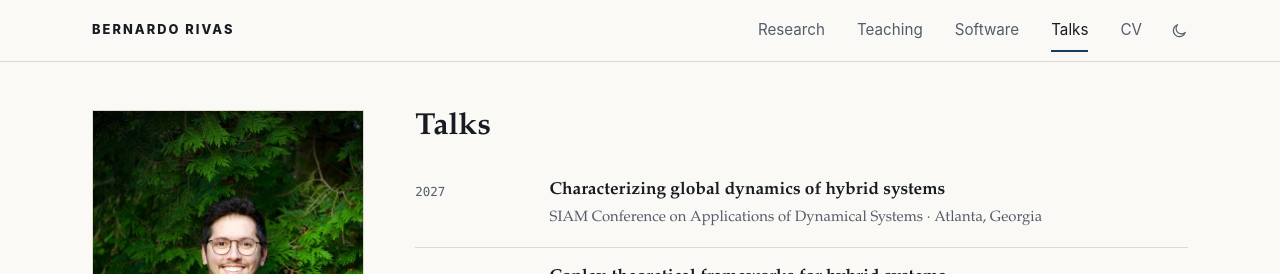
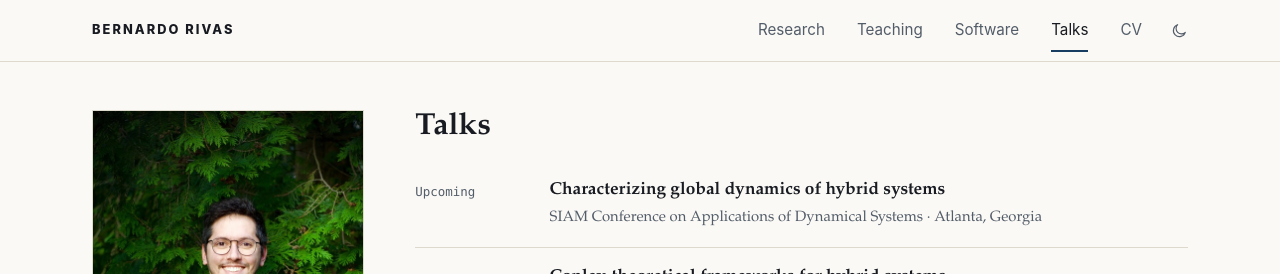
Before and after one commit to bernardorivas/bernardorivas.github.io, a Next.js app: page /talks in a window 1280 px wide. Shown: the top 274 px of the page. Built offline with nearby package versions, Linux system fonts and the light colour scheme.

Commit message:
List the 2027 talks under Upcoming
A talk marked upcoming is shown under "Upcoming" in the rail instead of its
year, as Research shows "Pending".

```diff
--- a/src/app/talks/page.tsx
+++ b/src/app/talks/page.tsx
@@ -1,7 +1,12 @@
 import { buildMetadata } from "@/lib/metadata";
 import { talksCopy } from "@/data/copy";
 import { talks } from "@/data/talks";
+import type { Talk } from "@/data/types";
 import TalkEntry from "@/components/TalkEntry";
+
+// The rail names each group once: "Upcoming" for talks not yet given, as
+// Research does with "Pending", and otherwise the year.
+const railOf = (talk: Talk) => (talk.upcoming ? "Upcoming" : talk.year);
 
 export const metadata = buildMetadata({
   title: "Talks — Bernardo Rivas",
@@ -21,8 +26,8 @@ export default function Talks() {
               key={talk.id}
               talk={talk}
               railLabel={
-                index === 0 || talk.year !== talks[index - 1]?.year
-                  ? talk.year
+                index === 0 || railOf(talk) !== railOf(talks[index - 1])
+                  ? railOf(talk)
                   : null
               }
             />
--- a/src/data/talks.ts
+++ b/src/data/talks.ts
@@ -9,12 +9,14 @@ export const talks: Talk[] = [
     year: "2027",
     title: "Characterizing global dynamics of hybrid systems",
     venue: "SIAM Conference on Applications of Dynamical Systems · Atlanta, Georgia",
+    upcoming: true,
   },
   {
     id: "talk-hybrid-global",
     year: "2027",
     title: "Conley-theoretical frameworks for hybrid systems",
     venue: "Applied Math Seminar, Rutgers University · New Brunswick, New Jersey",
+    upcoming: true,
   },
   {
     id: "talk-homological",
--- a/src/data/types.ts
+++ b/src/data/types.ts
@@ -8,7 +8,10 @@ export interface Publication {
   arxivId?: string;
   links?: PublicationLink[];  // extra links (code, proceedings) after the arXiv id
 }
-export interface Talk { id: string; year: string; title: string; venue: string; }
+export interface Talk {
+  id: string; year: string; title: string; venue: string;
+  upcoming?: boolean;         // shown under "Upcoming" instead of its year; remove once given
+}
 export interface CourseLink { label: string; href: string; external?: boolean; } // external renders "↗", internal "→"
 export interface Course { id: string; term: string; title: string; meta?: string; links?: CourseLink[]; }
 export interface CourseGroup { title: string; courses: Course[]; }
```
Also changed, not shown: 1 other file (tests, documents, lock files or other folders).
